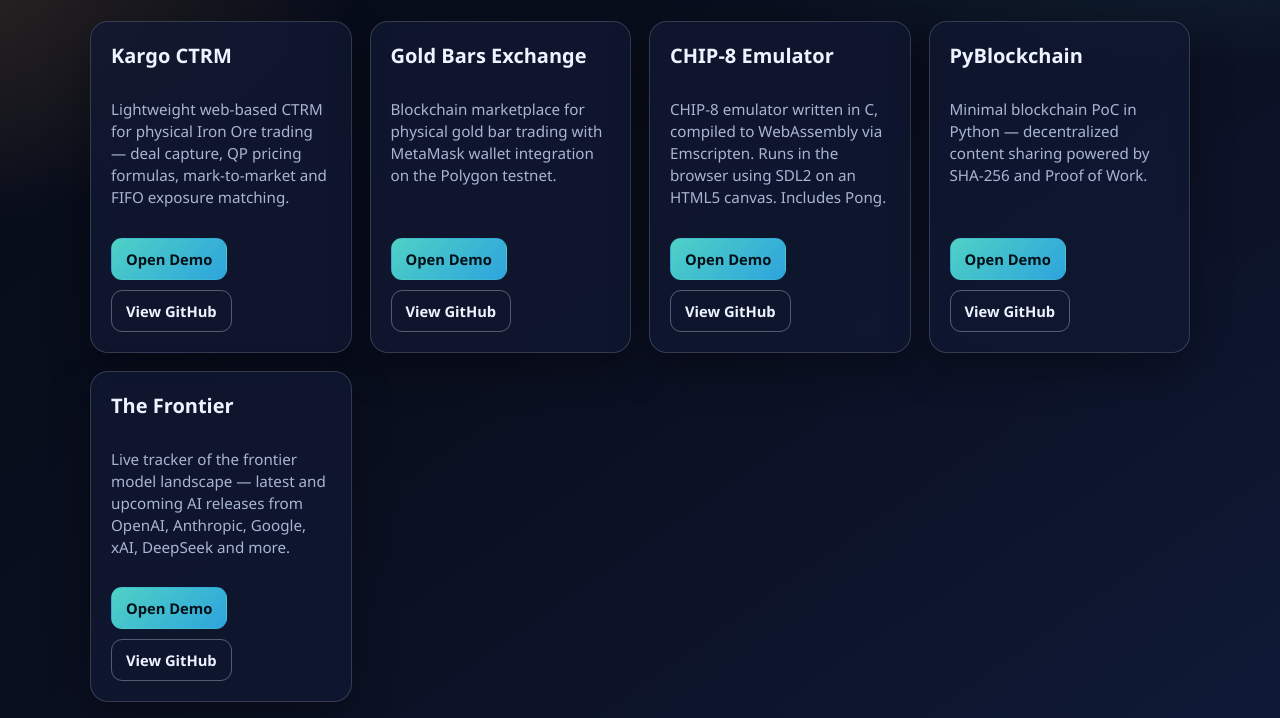
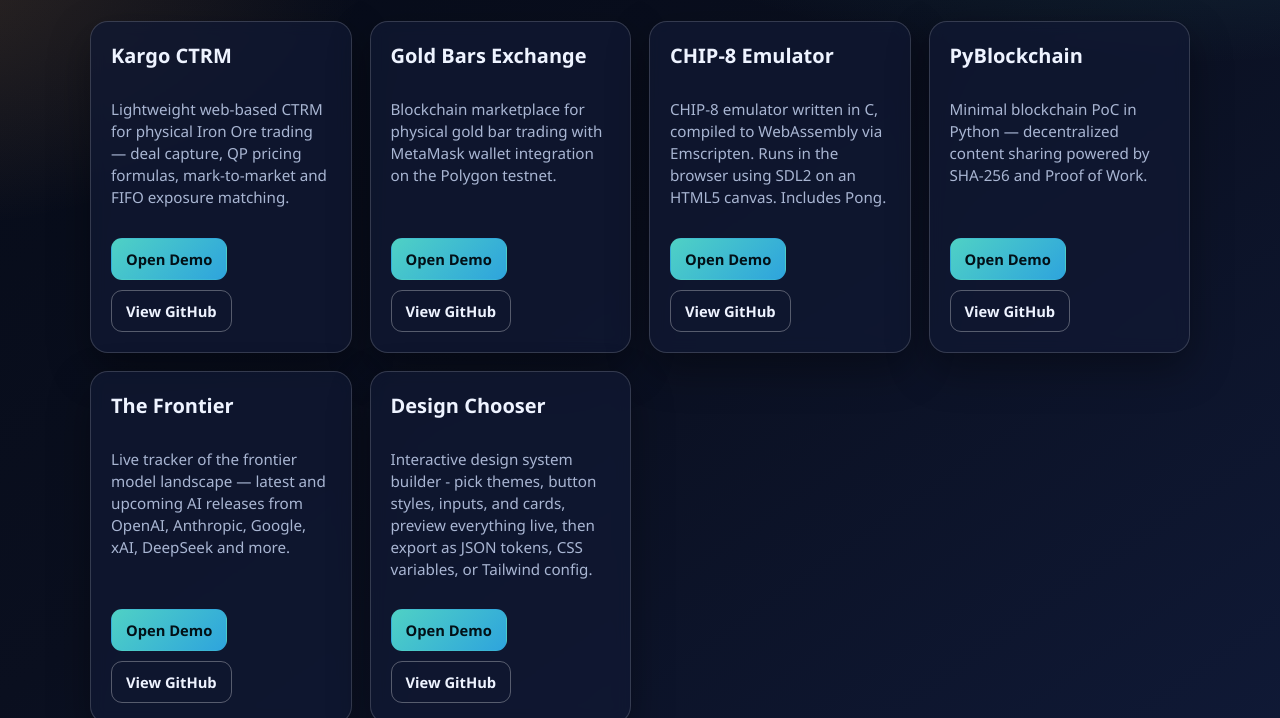
Before and after one commit to Philipid3s/portfolio.github.io, a plain HTML site: page index.html in a window 1280 px wide. Shown: the part 138-856 px from the top of the page. Drawn offline with Linux system fonts and the light colour scheme.

Commit message:
Add Design Chooser project card with demo and GitHub links

```diff
--- a/index.html
+++ b/index.html
@@ -230,6 +230,15 @@
           <a class="btn repo" href="https://github.com/Philipid3s/the-frontier" target="_blank" rel="noopener noreferrer">View GitHub</a>
         </div>
       </article>
+
+      <article class="card">
+        <h2>Design Chooser</h2>
+        <p class="meta">Interactive design system builder - pick themes, button styles, inputs, and cards, preview everything live, then export as JSON tokens, CSS variables, or Tailwind config.</p>
+        <div class="actions">
+          <a class="btn live" href="https://philipid3s.github.io/design-chooser/" target="_blank" rel="noopener noreferrer">Open Demo</a>
+          <a class="btn repo" href="https://github.com/Philipid3s/design-chooser" target="_blank" rel="noopener noreferrer">View GitHub</a>
+        </div>
+      </article>
     </section>
 
     <footer>
```
